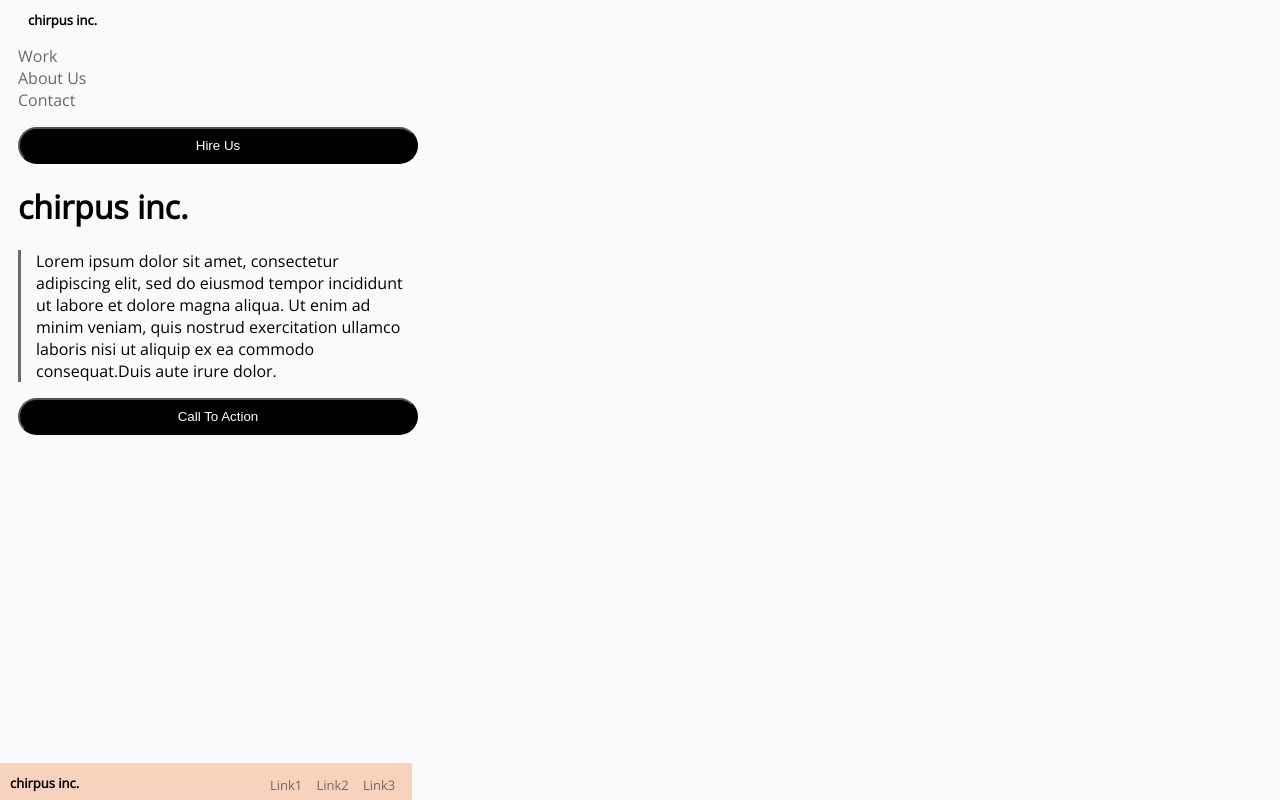
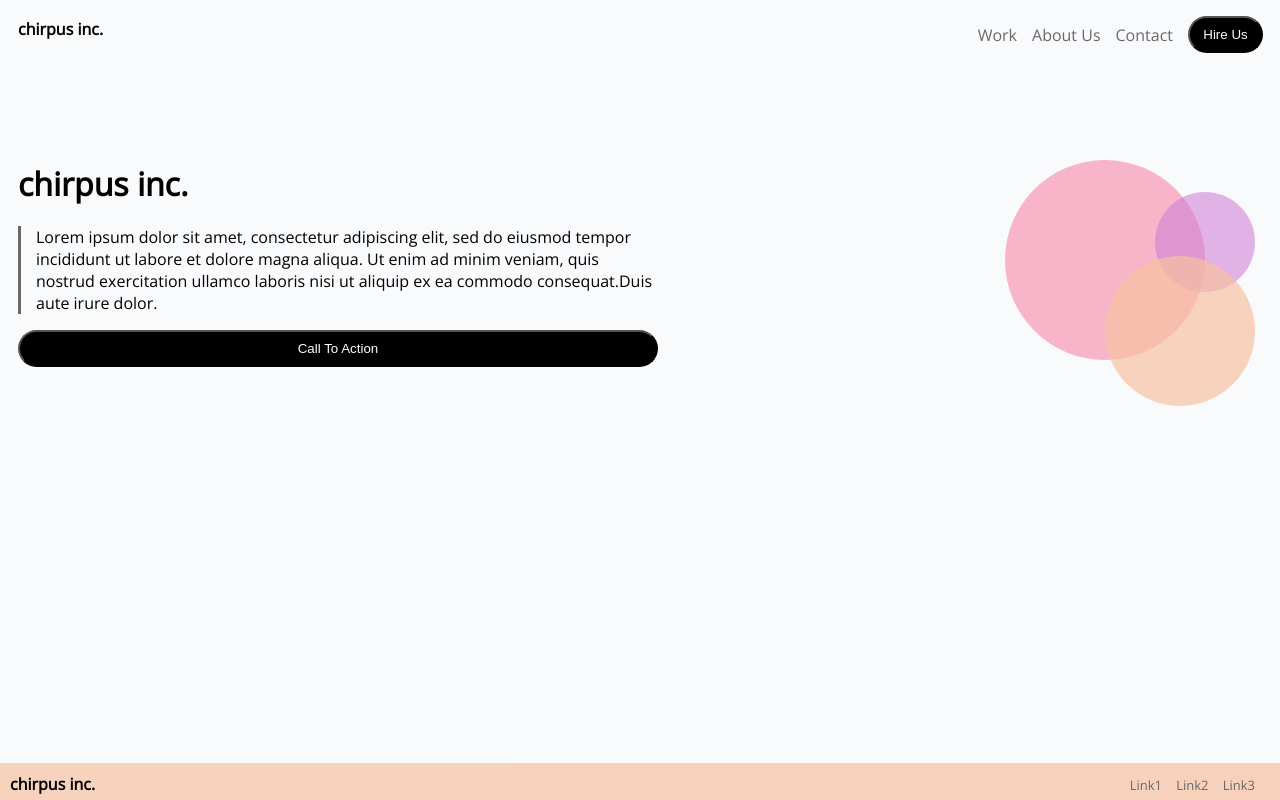
Before and after one commit to renatododani/Lab-1-part-1, a plain HTML site: page index.html in a window 1280 px wide. Drawn offline with nearby package versions, Linux system fonts and the light colour scheme.

Commit message:
added styling for part 2

```diff
--- a/style.css
+++ b/style.css
@@ -17,7 +17,8 @@ nav {
     padding-left: 0%;
 }
 
-li, a {
+li,
+a {
     text-decoration: none;
     list-style-type: none;
     padding-left: 0;
@@ -25,7 +26,10 @@ li, a {
 
 #black-title {
     color: #000;
-    font-weight: bold;
+    font-weight: bolder;
+    padding-left: 0;
+    margin-left: 0;
+    font-size: 1em;
 }
 
 .gray-title {
@@ -41,7 +45,7 @@ main {
 button {
     background-color: #000;
     color: #FFF;
-    width:400px ;
+    width: 400px;
     height: 37px;
     border-radius: 25px;
 }
@@ -65,7 +69,8 @@ footer {
 
 h2 {
     font-size: small;
-    margin-left: 10px;
+    margin: 10px;
+    font-size: 1rem;
 }
 
 .footer {
@@ -80,9 +85,102 @@ h2 {
     display: inline;
 }
 
-.footer-link  a {
+.footer-link a {
     margin-left: 10px;
     color: #69696a;
     text-decoration: none;
     font-size: small;
 }
+
+/* Lab 1-Part 2 */
+
+@media only screen and (min-width: 768px) {
+    body {
+        width: 100%;
+
+    }
+
+    nav {
+        display: flex;
+        justify-content: space-between;
+    }
+
+    #navbar {
+        display: flex;
+    }
+
+    nav ul .gray-title {
+        list-style-type: none;
+    }
+
+    .nav-links {
+        display: inline-flex;
+        margin-right: 25px;
+    }
+
+    .gray-title {
+        margin-right: 15px;
+    }
+
+    #nav-button {
+        max-width: 75px;
+        margin-top: 8px;
+    }
+
+    main {
+        margin-top: 100px;
+        max-width: 50%;
+    }
+
+    button {
+        width: 50vw;
+    }
+
+    #pink-circle {
+        background-color: rgba(247, 136, 167, 0.6);
+        width: 200px;
+        height: 200px;
+        border-radius: 50%;
+        position: fixed;
+        right: 0;
+        margin-right: 75px;
+        top: 20%;
+    }
+
+    #purple-circle {
+        background-color: rgba(207, 130, 213, 0.6);
+        width: 100px;
+        height: 100px;
+        border-radius: 50%;
+        position: fixed;
+        right: 0;
+        margin-right: 25px;
+        top: 24%;
+    }
+
+    #orange-circle {
+        background-color: rgba(247, 193, 162, 0.7);
+        width: 150px;
+        height: 150px;
+        border-radius: 50%;
+        position: fixed;
+        right: 0;
+        margin-right: 25px;
+        top: 32%;
+    }
+
+    .circles-div {
+        display: flex;
+    }
+
+    footer {
+        width: 100%;
+    }
+
+    .footer {
+        position: fixed;
+        right: 0;
+        margin-right: 25px;
+    }
+
+}
```
